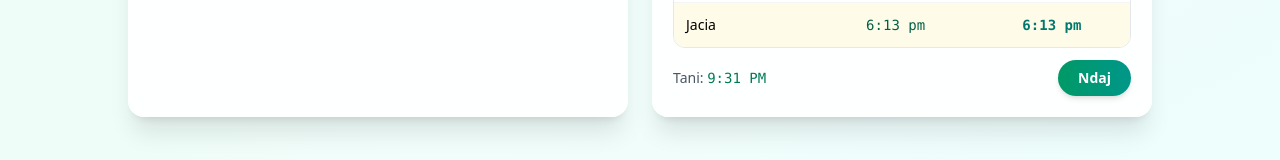
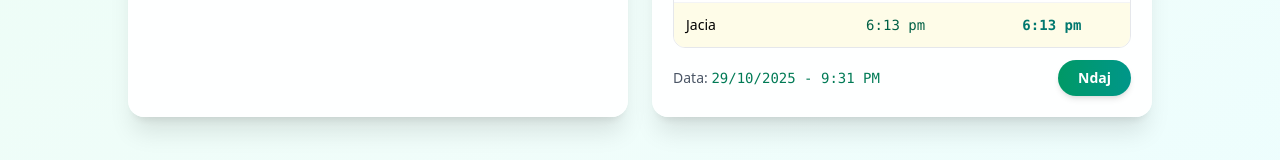
Before and after one commit to rilindkycyku/XhamiaEDushkajes, a React (Vite) app: page /kohetenamazitpersot in a window 1280 px wide. Shown: the part 417-577 px from the top of the page. Built offline with nearby package versions, Linux system fonts and the light colour scheme.

Commit message:
Update KohetENamazitPerSot.jsx

```diff
--- a/src/pages/KohetENamazitPerSot.jsx
+++ b/src/pages/KohetENamazitPerSot.jsx
@@ -276,7 +276,7 @@ export default function StaticPrayerCard() {
           {/* Footer – Time + Share */}
           <div className="mt-3 flex items-center justify-between text-xs md:text-sm text-gray-600">
             <span>
-              Tani: <span className="font-mono text-emerald-700">{currentTime}</span>
+              Data: <span className="font-mono text-emerald-700">{formatDate(todayData.Date)} - {currentTime}</span>
             </span>
             <button
               onClick={share}
```
